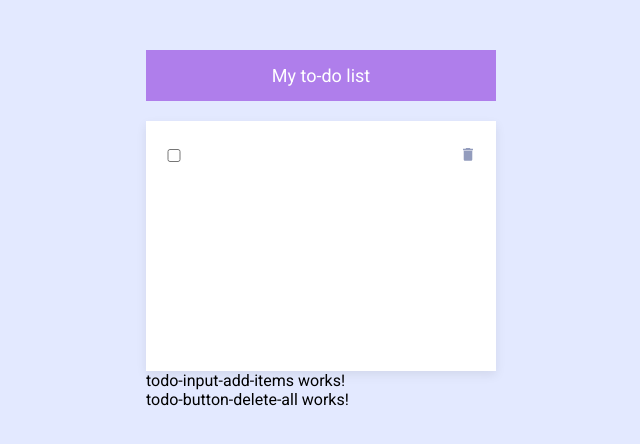
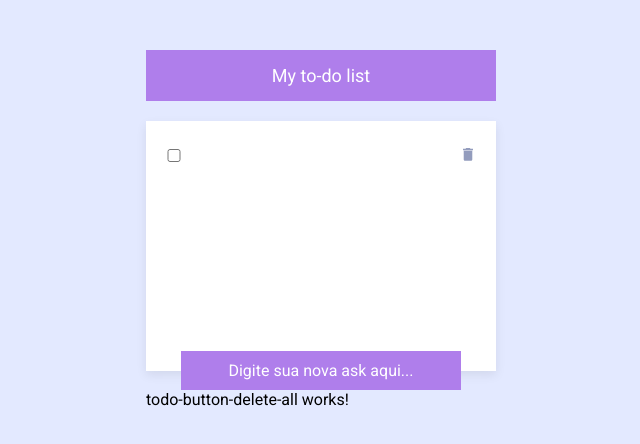
Before and after one commit to fabricio220/ToDo-List, an Angular app: page / in a window 1280 px wide. Shown: the top 444 px of the page, without its empty margins (319-959 px from the left). Built offline with nearby package versions, Linux system fonts and the light colour scheme.

Commit message:
Create style for input

```diff
--- a/src/app/modules/home/components/todo-input-add-items/todo-input-add-items.component.css
+++ b/src/app/modules/home/components/todo-input-add-items/todo-input-add-items.component.css
@@ -0,0 +1,24 @@
+@import "../../../../../dist/css/variables.css";
+:host{
+  display: flex;
+  justify-content: center;
+  margin-top: -20px;
+}
+
+input{
+  width: 80%;
+
+  border: none;
+  background: var(--tertiary-background-color);
+
+  font-size: 16px;
+  color: var(--secondary-text-color);
+  text-align: center;
+
+  padding: 10px;
+  box-sizing: border-box;
+}
+
+input::placeholder{
+  color: var(--secondary-text-color);
+}
--- a/src/app/modules/home/components/todo-input-add-items/todo-input-add-items.component.html
+++ b/src/app/modules/home/components/todo-input-add-items/todo-input-add-items.component.html
@@ -1 +1 @@
-<p>todo-input-add-items works!</p>
+<input type="text" name="" id="" placeholder="Digite sua nova ask aqui...">
```
